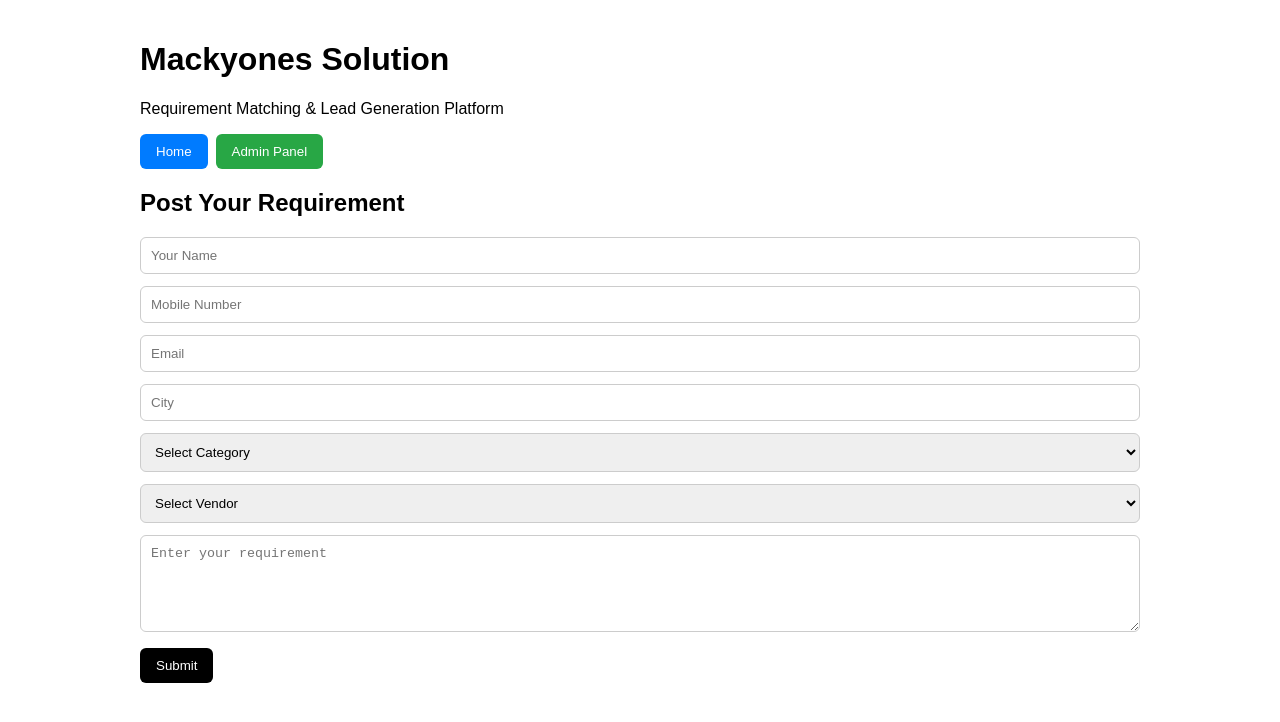
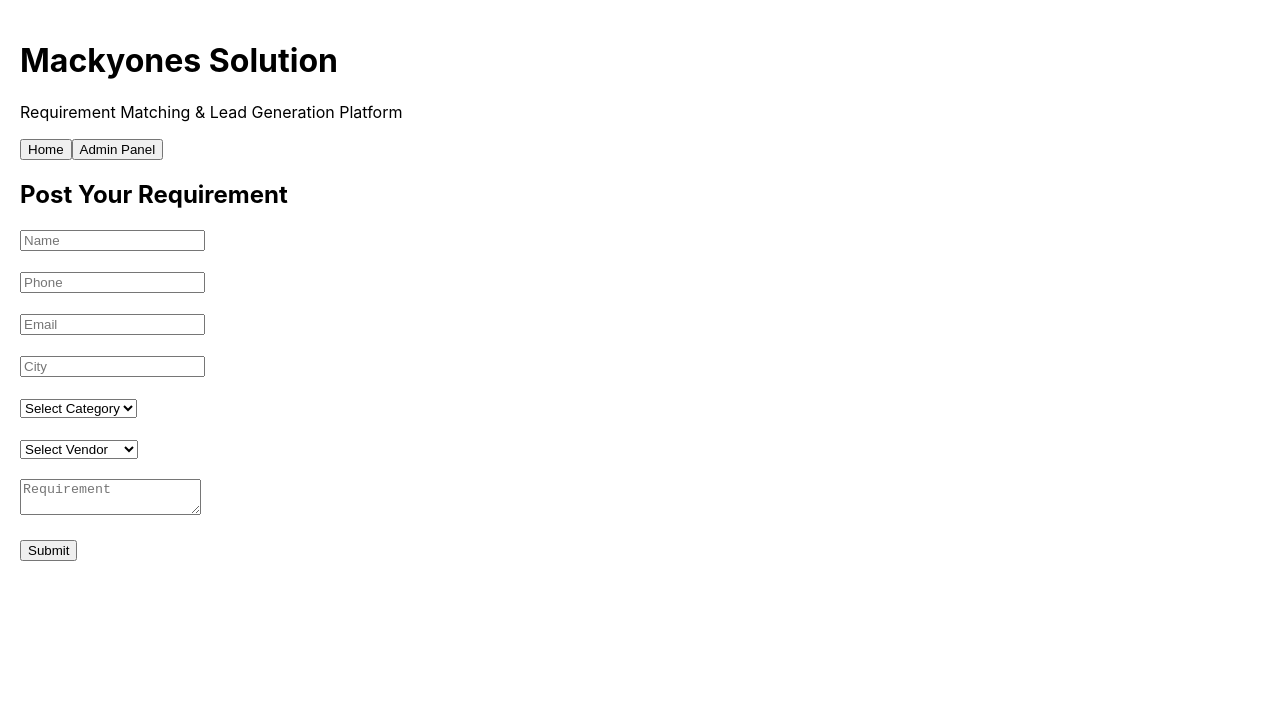
Before and after one commit to MackyonesSolution/macky-ones-solution, a React (Create React App) app: page / in a window 1280 px wide. Shown: the top 722 px of the page. Built offline with nearby package versions, Linux system fonts and the light colour scheme.

Commit message:
frontend clean fix

```diff
--- a/src/App.js
+++ b/src/App.js
@@ -1,31 +1,33 @@
-import React, { useEffect, useState } from "react";
+import React, { useState, useEffect } from "react";
 
 function App() {
-  const [page, setPage] = useState("home");
-
-  const [formData, setFormData] = useState({
+  const [form, setForm] = useState({
     name: "",
     phone: "",
     email: "",
     city: "",
-    requirementType: "",
+    category: "",
     vendor: "",
     requirement: ""
   });
 
   const [message, setMessage] = useState("");
   const [leads, setLeads] = useState([]);
+  const [page, setPage] = useState("home");
 
+  const API = "https://macky-ones-solutions.onrender.com";
+
+  // Fetch leads
   const fetchLeads = async () => {
     try {
-      const res = await fetch("https://macky-ones-solutions.onrender.com/leads")
+      const res = await fetch(`${API}/leads`);
       const data = await res.json();
 
       if (data.success) {
         setLeads(data.leads);
       }
-    } catch (error) {
-      console.log("Fetch leads error:", error);
+    } catch (err) {
+      console.log("Fetch error:", err);
     }
   };
 
@@ -35,240 +37,92 @@ const data = await res.json();
     }
   }, [page]);
 
+  // Handle input
   const handleChange = (e) => {
-    setFormData({
-      ...formData,
-      [e.target.name]: e.target.value
-    });
+    setForm({ ...form, [e.target.name]: e.target.value });
   };
 
+  // Submit form
   const handleSubmit = async (e) => {
     e.preventDefault();
-    setMessage("");
+
+    setMessage("Sending...");
 
     try {
-      const res = await fetch("https://macky-ones-solutions.onrender.com/contact", {
+      const res = await fetch(`${API}/contact`, {
         method: "POST",
         headers: {
           "Content-Type": "application/json"
         },
-        body: JSON.stringify(formData)
+        body: JSON.stringify(form)
       });
 
       const data = await res.json();
 
       if (data.success) {
-        setMessage("Form submitted successfully ✅");
-        setFormData({
+        setMessage("✅ Submitted successfully!");
+        setForm({
           name: "",
           phone: "",
           email: "",
           city: "",
-          requirementType: "",
+          category: "",
           vendor: "",
           requirement: ""
         });
       } else {
-        setMessage(data.message || "Server error ❌");
+        setMessage("❌ " + (data.message || "Error"));
       }
-    } catch (error) {
-      console.log("Submit error:", error);
-      setMessage("Error connecting to server ❌");
+    } catch (err) {
+      setMessage("❌ Server error");
     }
   };
 
-  const updateStatus = async (id, status) => {
-    try {
-      const res = await fetch(`https://macky-ones-solutions.onrender.com/leads/${id}`, {
-        method: "PUT",
-        headers: {
-          "Content-Type": "application/json"
-        },
-        body: JSON.stringify({ status })
-      });
-
-      const data = await res.json();
-
-      if (data.success) {
-        fetchLeads();
-      }
-    } catch (error) {
-      console.log("Update status error:", error);
-    }
-  };
-
-  const deleteLead = async (id) => {
-    try {
-      const res = await fetch(`https://macky-ones-solutions.onrender.com/leads/${id}`, {
-        method: "DELETE"
-      });
-
-      const data = await res.json();
-
-      if (data.success) {
-        fetchLeads();
-      }
-    } catch (error) {
-      console.log("Delete error:", error);
-    }
-  };
-
-  const containerStyle = {
-    maxWidth: "1000px",
-    margin: "0 auto",
-    padding: "20px",
-    fontFamily: "Arial, sans-serif"
-  };
-
-  const inputStyle = {
-    width: "100%",
-    padding: "10px",
-    marginBottom: "12px",
-    border: "1px solid #ccc",
-    borderRadius: "6px",
-    boxSizing: "border-box"
-  };
-
-  const buttonStyle = {
-    padding: "10px 16px",
-    border: "none",
-    borderRadius: "6px",
-    cursor: "pointer",
-    marginRight: "8px"
-  };
-
   return (
-    <div style={containerStyle}>
+    <div style={{ padding: "20px" }}>
       <h1>Mackyones Solution</h1>
       <p>Requirement Matching & Lead Generation Platform</p>
 
-      <div style={{ marginBottom: "20px" }}>
-        <button
-          style={{ ...buttonStyle, backgroundColor: "#007bff", color: "#fff" }}
-          onClick={() => setPage("home")}
-        >
-          Home
-        </button>
+      <button onClick={() => setPage("home")}>Home</button>
+      <button onClick={() => setPage("admin")}>Admin Panel</button>
 
-        <button
-          style={{ ...buttonStyle, backgroundColor: "#28a745", color: "#fff" }}
-          onClick={() => setPage("admin")}
-        >
-          Admin Panel
-        </button>
-      </div>
-
+      {/* HOME PAGE */}
       {page === "home" && (
-        <div>
+        <form onSubmit={handleSubmit}>
           <h2>Post Your Requirement</h2>
 
-          <form onSubmit={handleSubmit}>
-            <input
-              style={inputStyle}
-              type="text"
-              name="name"
-              placeholder="Your Name"
-              value={formData.name}
-              onChange={handleChange}
-              required
-            />
+          <input name="name" value={form.name} onChange={handleChange} placeholder="Name" required /><br /><br />
+          <input name="phone" value={form.phone} onChange={handleChange} placeholder="Phone" required /><br /><br />
+          <input name="email" value={form.email} onChange={handleChange} placeholder="Email" required /><br /><br />
+          <input name="city" value={form.city} onChange={handleChange} placeholder="City" required /><br /><br />
 
-            <input
-              style={inputStyle}
-              type="text"
-              name="phone"
-              placeholder="Mobile Number"
-              value={formData.phone}
-              onChange={handleChange}
-              required
-            />
-
-            <input
-              style={inputStyle}
-              type="email"
-              name="email"
-              placeholder="Email"
-              value={formData.email}
-              onChange={handleChange}
-            />
-
-            <input
-              style={inputStyle}
-              type="text"
-              name="city"
-              placeholder="City"
-              value={formData.city}
-              onChange={handleChange}
-            />
-
-            <select
-              style={inputStyle}
-              name="requirementType"
-              value={formData.requirementType}
-              onChange={handleChange}
-              required
-            >
+          <select name="category" value={form.category} onChange={handleChange}>
             <option value="">Select Category</option>
             <option value="Solar">Solar</option>
             <option value="Telecom">Telecom</option>
-              <option value="IT">IT</option>
-              <option value="Work From Home Job">Work From Home Job</option>
-              <option value="Vendor Requirement">Vendor Requirement</option>
-            </select>
+          </select><br /><br />
 
-            <select
-              style={inputStyle}
-              name="vendor"
-              value={formData.vendor}
-              onChange={handleChange}
-            >
+          <select name="vendor" value={form.vendor} onChange={handleChange}>
             <option value="">Select Vendor</option>
-              <option value="Airtel Vendor">Airtel Vendor</option>
-              <option value="Jio Vendor">Jio Vendor</option>
             <option value="Solar Vendor">Solar Vendor</option>
-              <option value="IT Vendor">IT Vendor</option>
-              <option value="Freelancer">Freelancer</option>
-              <option value="Company Hiring">Company Hiring</option>
-              <option value="Job Provider">Job Provider</option>
-            </select>
+            <option value="Telecom Vendor">Telecom Vendor</option>
+          </select><br /><br />
 
-            <textarea
-              style={inputStyle}
-              name="requirement"
-              placeholder="Enter your requirement"
-              value={formData.requirement}
-              onChange={handleChange}
-              rows="5"
-              required
-            />
+          <textarea name="requirement" value={form.requirement} onChange={handleChange} placeholder="Requirement" required /><br /><br />
 
-            <button
-              type="submit"
-              style={{ ...buttonStyle, backgroundColor: "#000", color: "#fff" }}
-            >
-              Submit
-            </button>
+          <button type="submit">Submit</button>
+
+          <p>{message}</p>
         </form>
-
-          {message && (
-            <p style={{ marginTop: "15px", fontWeight: "bold" }}>{message}</p>
-          )}
-        </div>
       )}
 
+      {/* ADMIN PANEL */}
       {page === "admin" && (
         <div>
           <h2>Admin Panel</h2>
           <p>Total Leads: {leads.length}</p>
 
-          <div style={{ overflowX: "auto" }}>
-            <table
-              border="1"
-              cellPadding="10"
-              cellSpacing="0"
-              width="100%"
-              style={{ borderCollapse: "collapse" }}
-            >
+          <table border="1" cellPadding="5">
             <thead>
               <tr>
                 <th>Name</th>
@@ -278,83 +132,23 @@ const data = await res.json();
                 <th>Category</th>
                 <th>Vendor</th>
                 <th>Requirement</th>
-                  <th>Status</th>
-                  <th>Date</th>
-                  <th>Action</th>
               </tr>
             </thead>
 
             <tbody>
-                {leads.length > 0 ? (
-                  leads.map((lead) => (
-                    <tr key={lead.id}>
+              {leads.map((lead, i) => (
+                <tr key={i}>
                   <td>{lead.name}</td>
                   <td>{lead.phone}</td>
                   <td>{lead.email}</td>
                   <td>{lead.city}</td>
-                      <td>{lead.requirementType}</td>
-
-                      <td>
-                        <strong>{lead.vendor}</strong>
-                        <br />
-                        <br />
-                        <a
-                          href={`tel:${lead.vendorPhone}`}
-                          style={{ color: "blue" }}
-                        >
-                          Call
-                        </a>
-                        {" | "}
-                        <a
-                          href={`https://wa.me/91${lead.vendorPhone}?text=Hello%20I%20have%20a%20requirement%20for%20${lead.requirementType}%20in%20${lead.city}`}
-                          target="_blank"
-                          rel="noreferrer"
-                          style={{ color: "green" }}
-                        >
-                          WhatsApp
-                        </a>
-                      </td>
-
+                  <td>{lead.category}</td>
+                  <td>{lead.vendor}</td>
                   <td>{lead.requirement}</td>
-
-                      <td>
-                        <select
-                          value={lead.status}
-                          onChange={(e) => updateStatus(lead.id, e.target.value)}
-                        >
-                          <option value="New">New</option>
-                          <option value="In Progress">In Progress</option>
-                          <option value="Closed">Closed</option>
-                        </select>
-                      </td>
-
-                      <td>{lead.createdAt}</td>
-
-                      <td>
-                        <button
-                          style={{
-                            ...buttonStyle,
-                            backgroundColor: "red",
-                            color: "#fff",
-                            marginRight: 0
-                          }}
-                          onClick={() => deleteLead(lead.id)}
-                        >
-                          Delete
-                        </button>
-                      </td>
                 </tr>
-                  ))
-                ) : (
-                  <tr>
-                    <td colSpan="10" style={{ textAlign: "center" }}>
-                      No leads found
-                    </td>
-                  </tr>
-                )}
+              ))}
             </tbody>
           </table>
-          </div>
         </div>
       )}
     </div>
```
Lines whose indentation alone changed are shown as unchanged.
